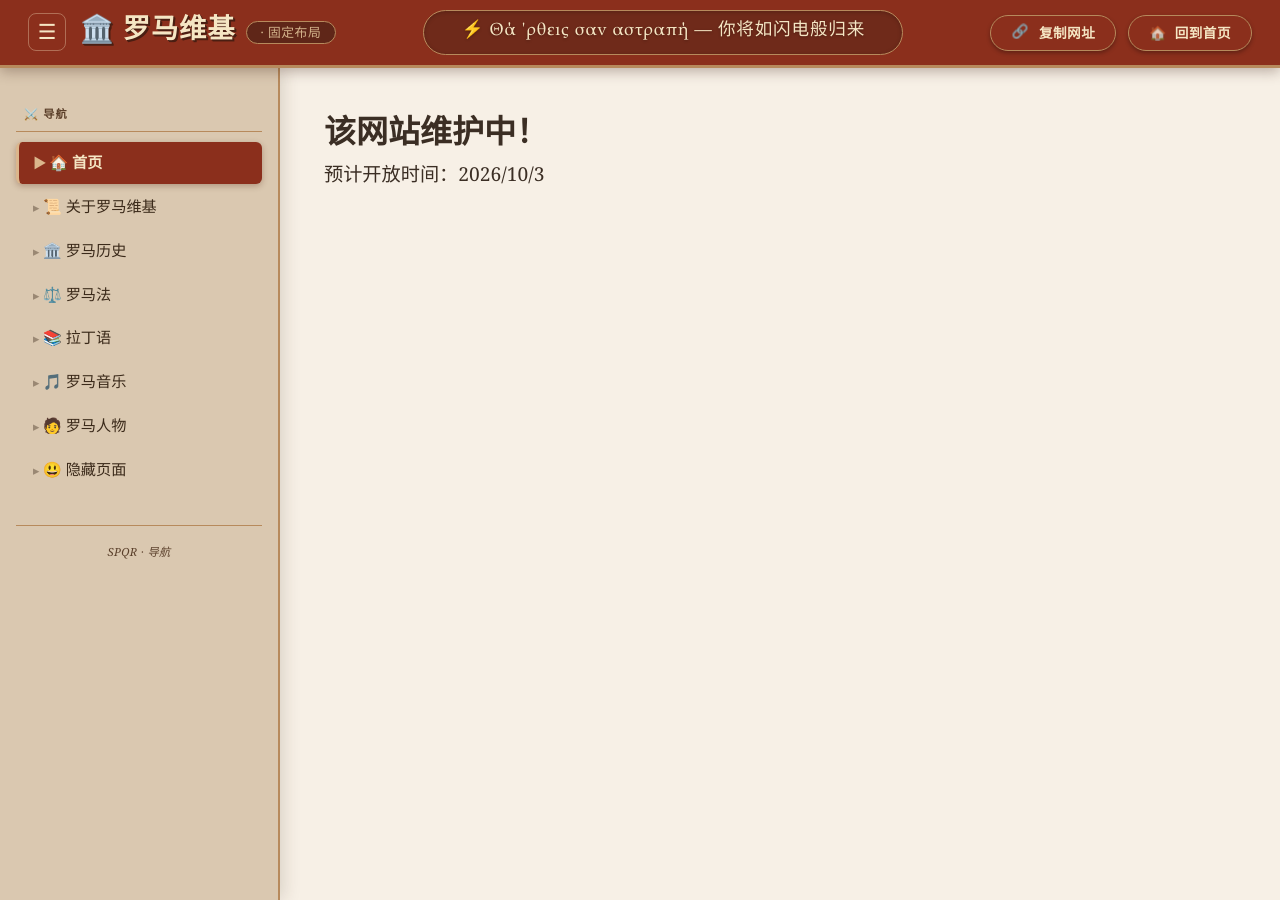
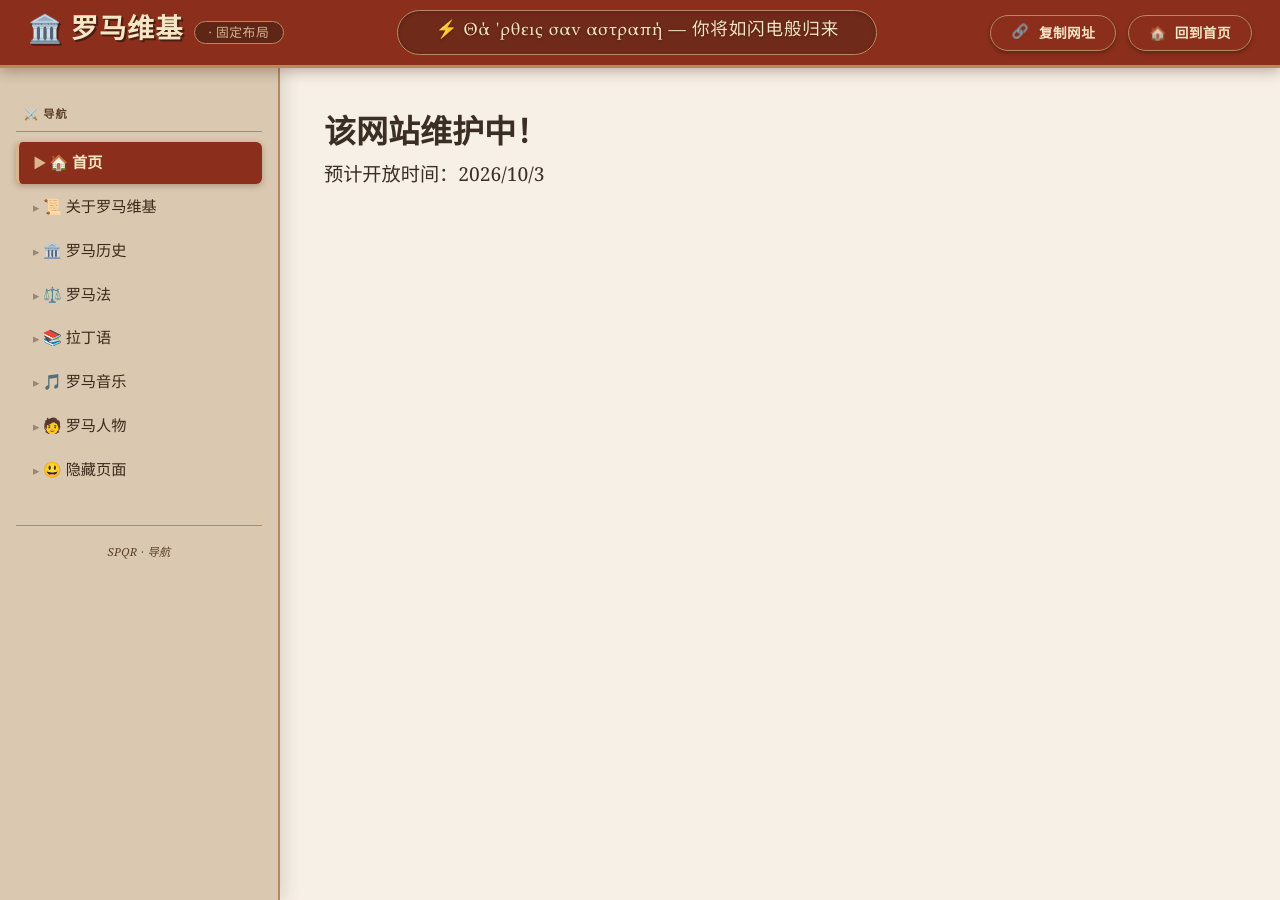
Before and after one commit to GensokyoCirno/gensokyocirno.github.io, a Jekyll site: the page built from index.md, in a window 1280 px wide. Built offline with Jekyll 4.4.1, drawn with Linux system fonts in a browser that asks for light colours.

Commit message:
标题栏3

```diff
--- a/assets/css/style.css
+++ b/assets/css/style.css
@@ -466,12 +466,6 @@
     gap: 0;                    /* 取消间距 */
   }
 
-  /* 隐藏文字 */
-  .btn-copy .copy-text,
-  .btn-home .home-text {
-    display: none;
-  }
-
   /* 图标居中 */
   .btn-wiki i {
     display: flex;
@@ -781,6 +775,9 @@
   .sidebar-overlay {
     display: none !important;
   }
+  .sidebar-toggle {
+    display: none !important;
+  }
 }
 @media (max-width: 480px) {
   .header-center {
```
